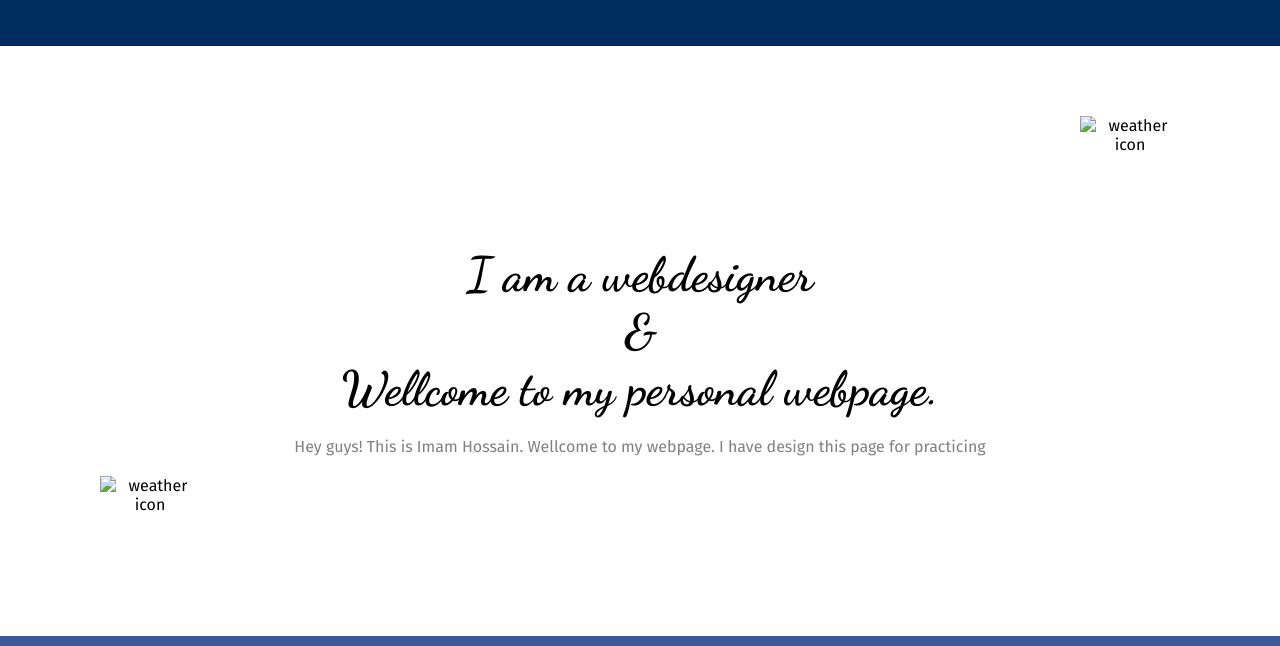
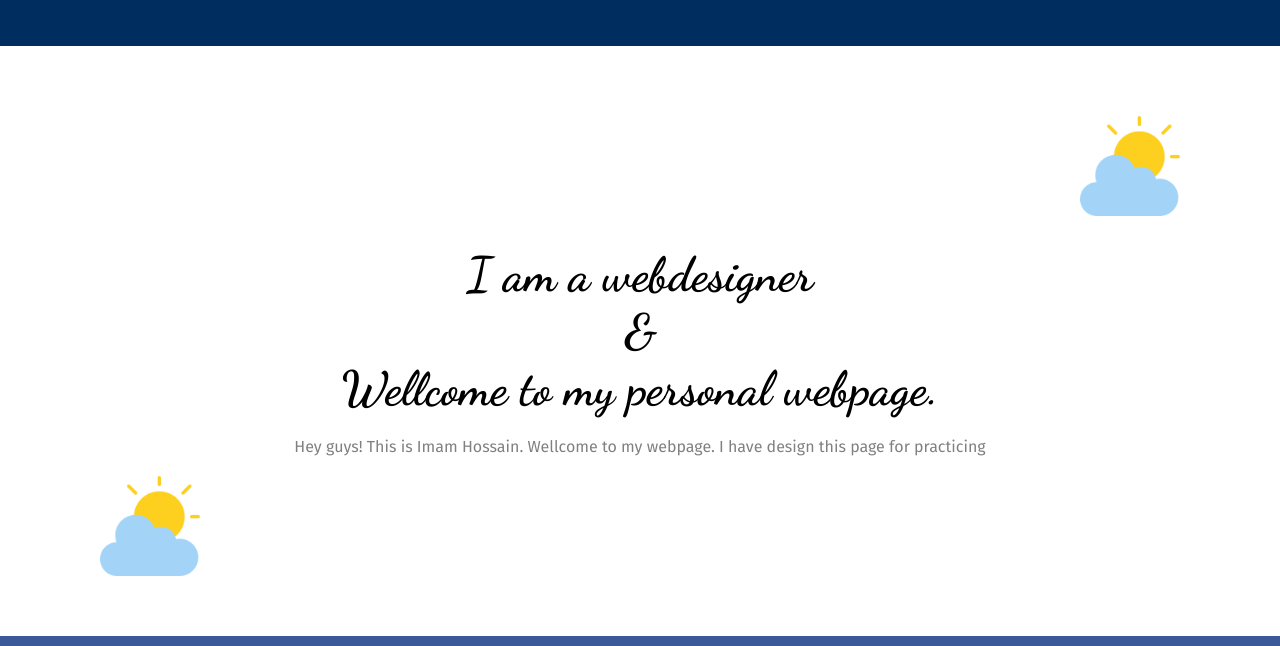
Before and after one commit to imam-dhaka94/personalinfo, a plain HTML site: page index.html in a window 1280 px wide. Shown: the part 137-783 px from the top of the page. Drawn offline with Linux system fonts and the light colour scheme; a web font is replaced by a local one.

Commit message:
Update index.html
src-correction

```diff
--- a/index.html
+++ b/index.html
@@ -42,13 +42,13 @@
 
     <!-- profile starts from here -->
     <div class="profile">
-        <img class="weather-icon-top" src="images/weather.png" alt="weather icon">
+        <img class="weather-icon-top" src="image/weather.png" alt="weather icon">
         <div class="discription">
             <h1>I am a webdesigner<br>&<br>Wellcome to my personal webpage.</h1>
             <p>Hey guys! This is Imam Hossain. Wellcome to my webpage. I have design this page for practicing</p>
 
         </div>
-        <img class="weather-icon-bottom" src="images/weather.png" alt="weather icon">
+        <img class="weather-icon-bottom" src="image/weather.png" alt="weather icon">
     </div>
 
     <!-- profile end here -->
```
